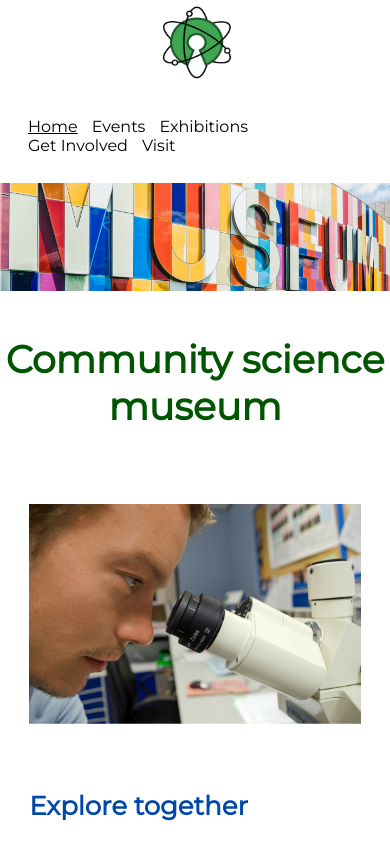
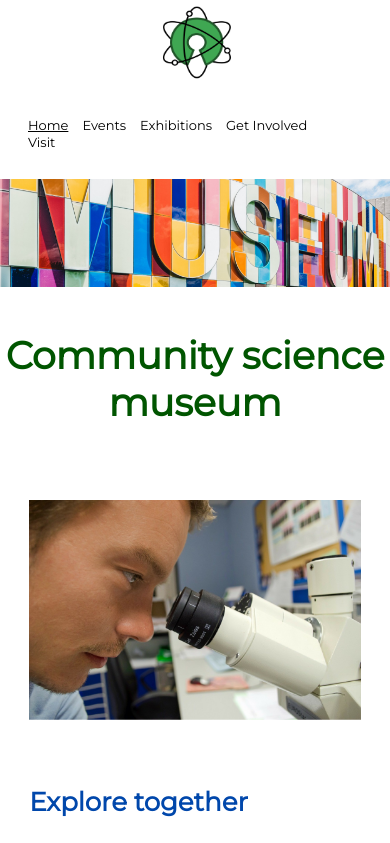
Before and after one commit to slerbakk/Semester-Project, a plain HTML site: page index.html in a window 390 px wide. Shown: the top 843 px of the page. Drawn offline with Linux system fonts and the light colour scheme.

Commit message:
Update style.css

```diff
--- a/style.css
+++ b/style.css
@@ -181,7 +181,7 @@ a:hover {
   }
 
   .navbar li {
-    font-size: 16px;
+    font-size: 13px;
     padding-right: 14px;
   }
   .medium-large {
```
